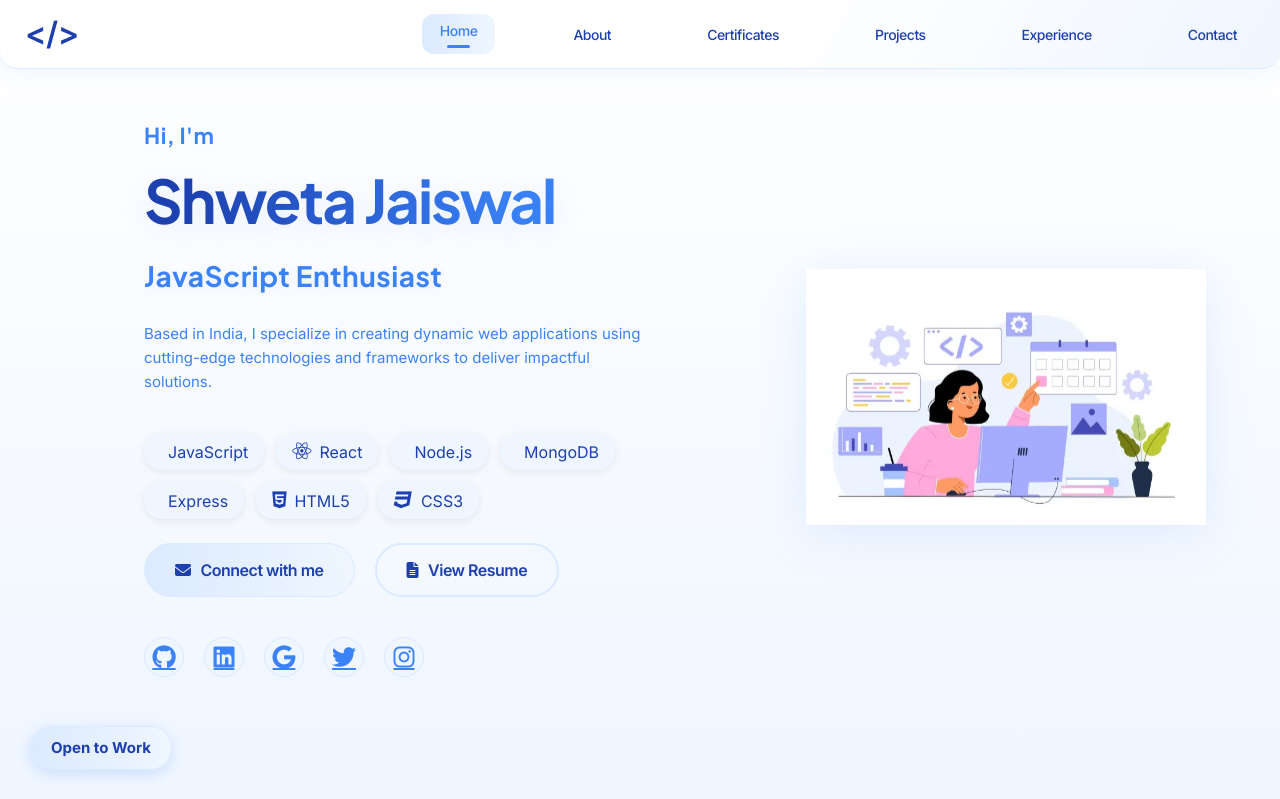
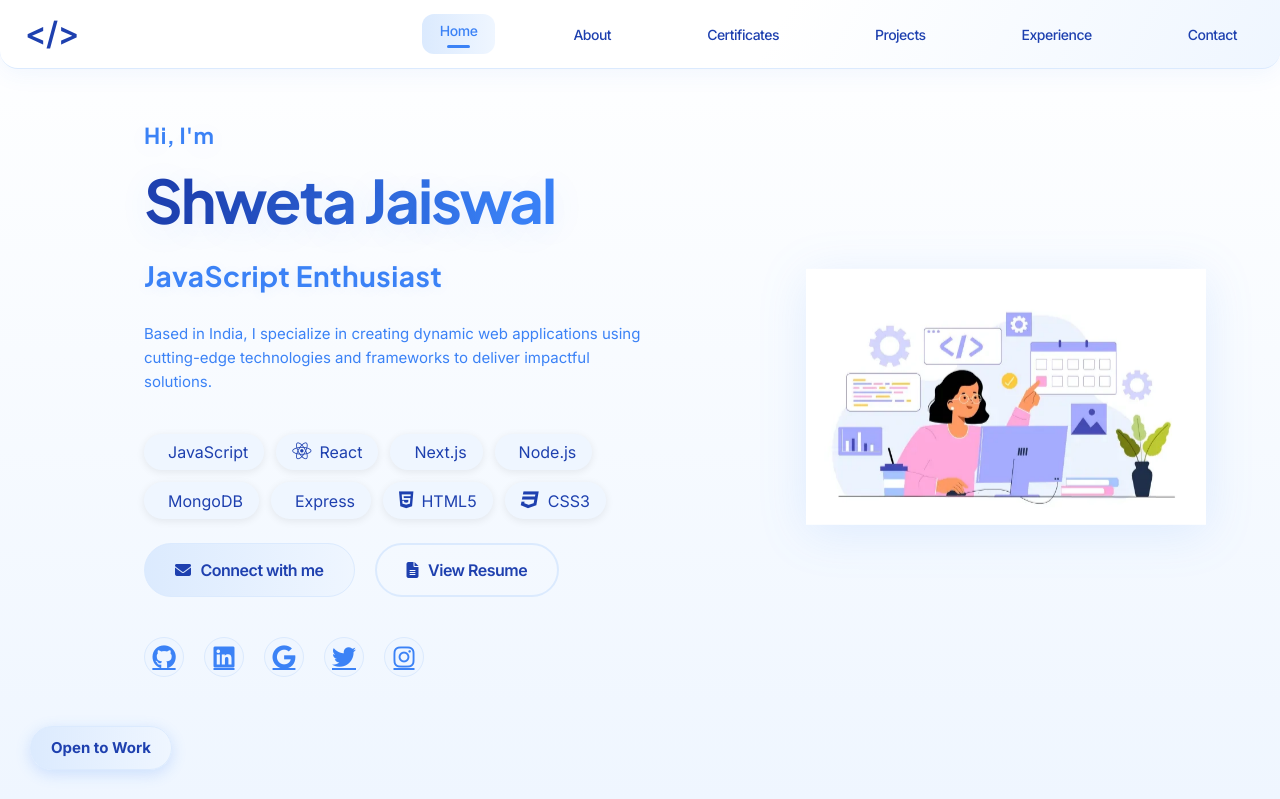
Before and after one commit to 2004shweta/my-portfolio, a React (Vite) app: page / in a window 1280 px wide. Shown: the top 799 px of the page. Built offline with nearby package versions, Linux system fonts and the light colour scheme; the HTML template or start-up script is replaced by a standard one.

Commit message:
adding skill

```diff
--- a/src/Components/About/About.jsx
+++ b/src/Components/About/About.jsx
@@ -14,7 +14,7 @@ function About() {
     "  role: 'Full Stack Developer',",
     "  education: 'B.Tech in Computer Science',",
     "  skills: [",
-    "    'JavaScript', 'React', 'Node.js',",
+    "    'JavaScript', 'React', 'Next.js', 'Node.js',",
     "    'MongoDB', 'Express', 'HTML/CSS'",
     "  ],",
     "  description: 'Passionate developer focused on creating",
@@ -95,6 +95,7 @@ function About() {
           {[
             { name: 'JavaScript', level: 90 },
             { name: 'React', level: 85 },
+            { name: 'Next.js', level: 80 },
             { name: 'Node.js', level: 80 },
             { name: 'MongoDB', level: 75 },
             { name: 'Express', level: 75 },
--- a/src/Components/FullStackDev/FullStackDev.jsx
+++ b/src/Components/FullStackDev/FullStackDev.jsx
@@ -6,6 +6,7 @@ const FullStackDev = () => {
         { src: "https://cdn.jsdelivr.net/gh/devicons/devicon/icons/html5/html5-original.svg", alt: "HTML", name: "HTML" },
         { src: "https://cdn.jsdelivr.net/gh/devicons/devicon/icons/css3/css3-original.svg", alt: "CSS", name: "CSS" },
         { src: "https://cdn.jsdelivr.net/gh/devicons/devicon/icons/javascript/javascript-original.svg", alt: "Javascript", name: "Javascript" },
+        { src: "https://cdn.jsdelivr.net/gh/devicons/devicon/icons/nextjs/nextjs-original.svg", alt: "Next.js", name: "Next.js" },
         { src: "https://cdn.jsdelivr.net/gh/devicons/devicon/icons/php/php-original.svg", alt: "PHP", name: "PHP" },
         { src: "https://cdn.jsdelivr.net/gh/devicons/devicon/icons/java/java-original.svg", alt: "Java", name: "Java" },
         { src: "https://cdn.jsdelivr.net/gh/devicons/devicon/icons/c/c-original.svg", alt: "C", name: "C" },
--- a/src/Components/Hero/Hero.jsx
+++ b/src/Components/Hero/Hero.jsx
@@ -93,6 +93,7 @@ const profile = new DeveloperProfile();`;
               {[
                 "JavaScript",
                 "React",
+                "Next.js",
                 "Node.js",
                 "MongoDB",
                 "Express",
```
